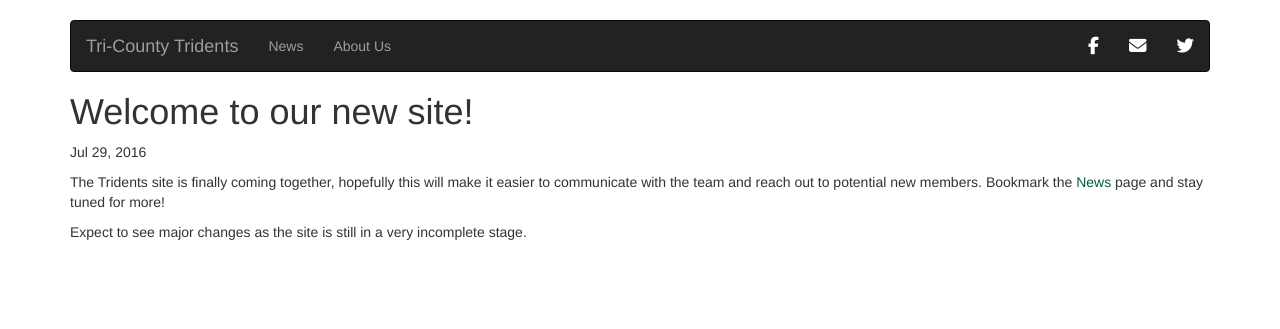
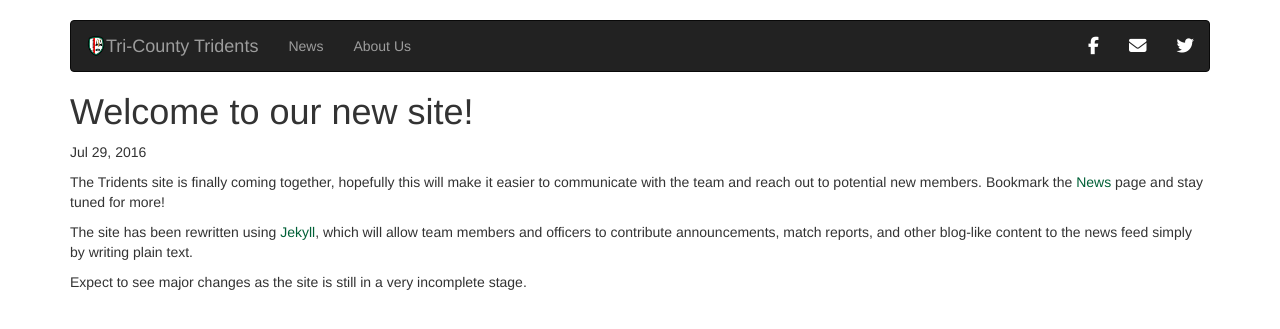
Before and after one commit to tricountyrugby/tricountyrugby.github.io, a Jekyll site: the page built from _posts/2016-07-29-welcome-to-our-new-site.md, in a window 1280 px wide. Shown: the top 329 px of the page. Built offline with Jekyll 4.4.1, drawn with Linux system fonts in a browser that asks for light colours; nearby versions of some CDN libraries.

```diff
--- a/_includes/header.html
+++ b/_includes/header.html
@@ -7,6 +7,7 @@
       <span class="icon-bar"></span>
     </button>
     <a class="navbar-brand" href="/">
+      <img class="img-responsive" src="/assets/tridentlogo.png" alt="" />
       Tri-County Tridents
     </a>
   </div>
--- /dev/null
+++ b/_includes/lockport-map.html
@@ -0,0 +1 @@
+<iframe src="https://www.google.com/maps/embed?pb=!1m18!1m12!1m3!1d11760.965212344632!2d-78.66885077086533!3d43.17110621000728!2m3!1f0!2f0!3f0!3m2!1i1024!2i768!4f13.1!3m3!1m2!1s0x89d37f643b5ed65d%3A0x2b722a0e9f510c56!2s100+Davison+Rd%2C+Lockport%2C+NY+14094!5e0!3m2!1sen!2sus!4v1469816998223" width="400" height="300" frameborder="0" style="border:0" allowfullscreen></iframe>
--- /dev/null
+++ b/_includes/pembroke-map.html
@@ -0,0 +1 @@
+<iframe src="https://www.google.com/maps/embed?pb=!1m18!1m12!1m3!1d2918.503616045673!2d-78.40743768408315!3d42.98872897914972!2m3!1f0!2f0!3f0!3m2!1i1024!2i768!4f13.1!3m3!1m2!1s0x89d391404390659b%3A0x328e5a7573e365e7!2s8771+Alleghany+Rd%2C+Corfu%2C+NY+14036!5e0!3m2!1sen!2sus!4v1469817109705" width="400" height="300" frameborder="0" style="border:0" allowfullscreen></iframe>
--- a/_posts/2016-07-29-welcome-to-our-new-site.md
+++ b/_posts/2016-07-29-welcome-to-our-new-site.md
@@ -7,4 +7,8 @@ The Tridents site is finally coming together, hopefully this will make it easier
 to communicate with the team and reach out to potential new members. Bookmark the
 [News](/news) page and stay tuned for more!
 
+The site has been rewritten using [Jekyll](https://www.jekyllrb.com), which will allow team members
+and officers to contribute announcements, match reports, and other blog-like content
+to the news feed simply by writing plain text.
+
 Expect to see major changes as the site is still in a very incomplete stage.
--- a/css/main.scss
+++ b/css/main.scss
@@ -38,6 +38,11 @@ body#cover-page {
   background-size: cover;
 }
 
+.navbar-brand > img {
+  max-height: 100%;
+  float: left;
+}
+
 .jumbotron#banner {
   background-color: rgba(0, 0, 0, 0.5);
   margin-top: 20%;
@@ -69,4 +74,8 @@ body#cover-page {
   color: rgb(0, 172, 237);
 }
 
+p.bg-info {
+  padding: 1rem;
+}
+
 @import "bootstrap";
--- a/index.html
+++ b/index.html
@@ -14,7 +14,8 @@
         <h1>Tri-County Tridents</h1>
         <h2>Rugby Football Club</h2>
         <p id="blurb">
-          A growing social rugby club welcoming players of all ages and
+          A growing social rugby club based in Lockport, NY
+          welcoming players of all ages and
           experience throughout the Niagara, Erie, and Genesee
           counties of Western New York.
         </p>
```
Also changed, not shown: about.html (added, +45 -0 lines), about.md (deleted, +0 -7 lines).
